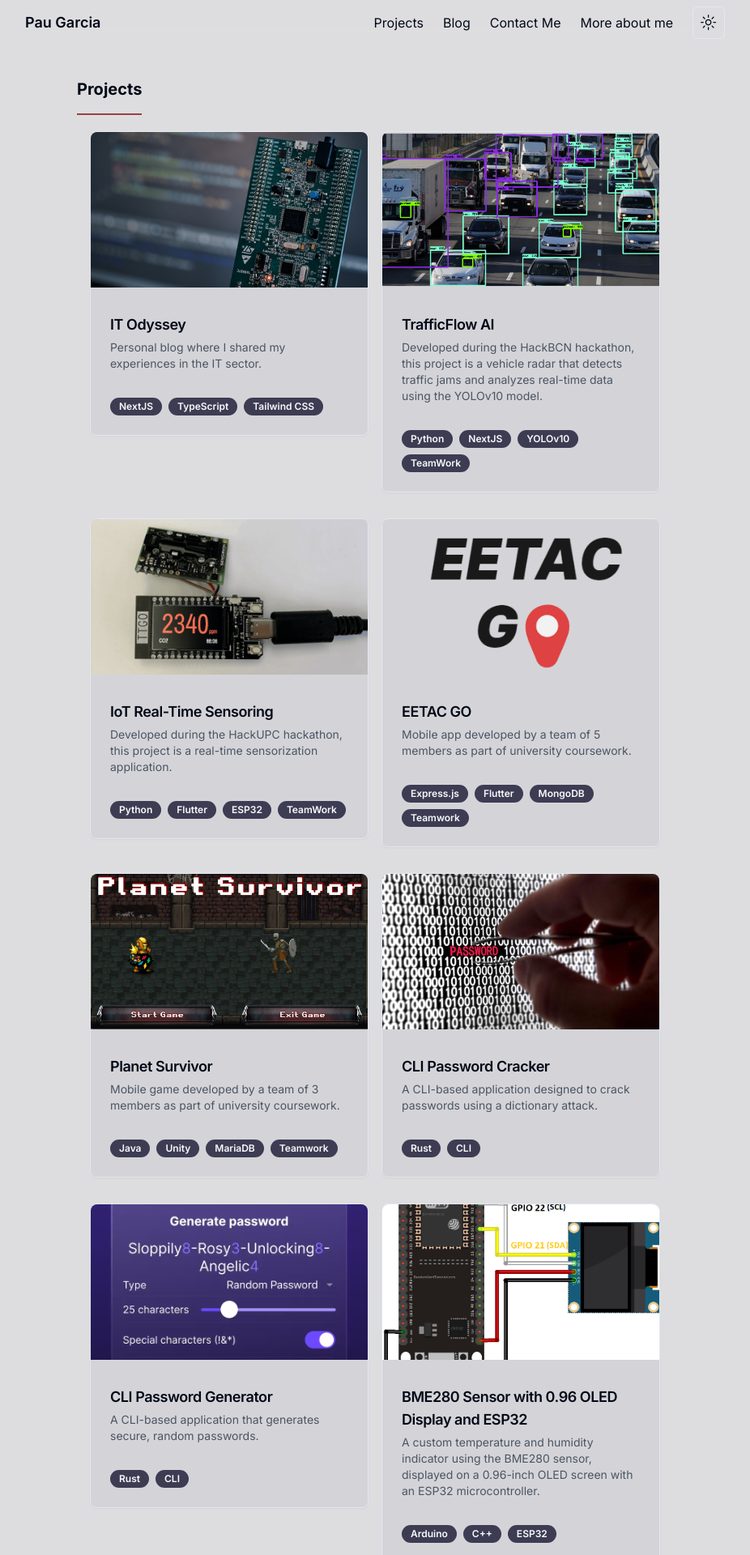
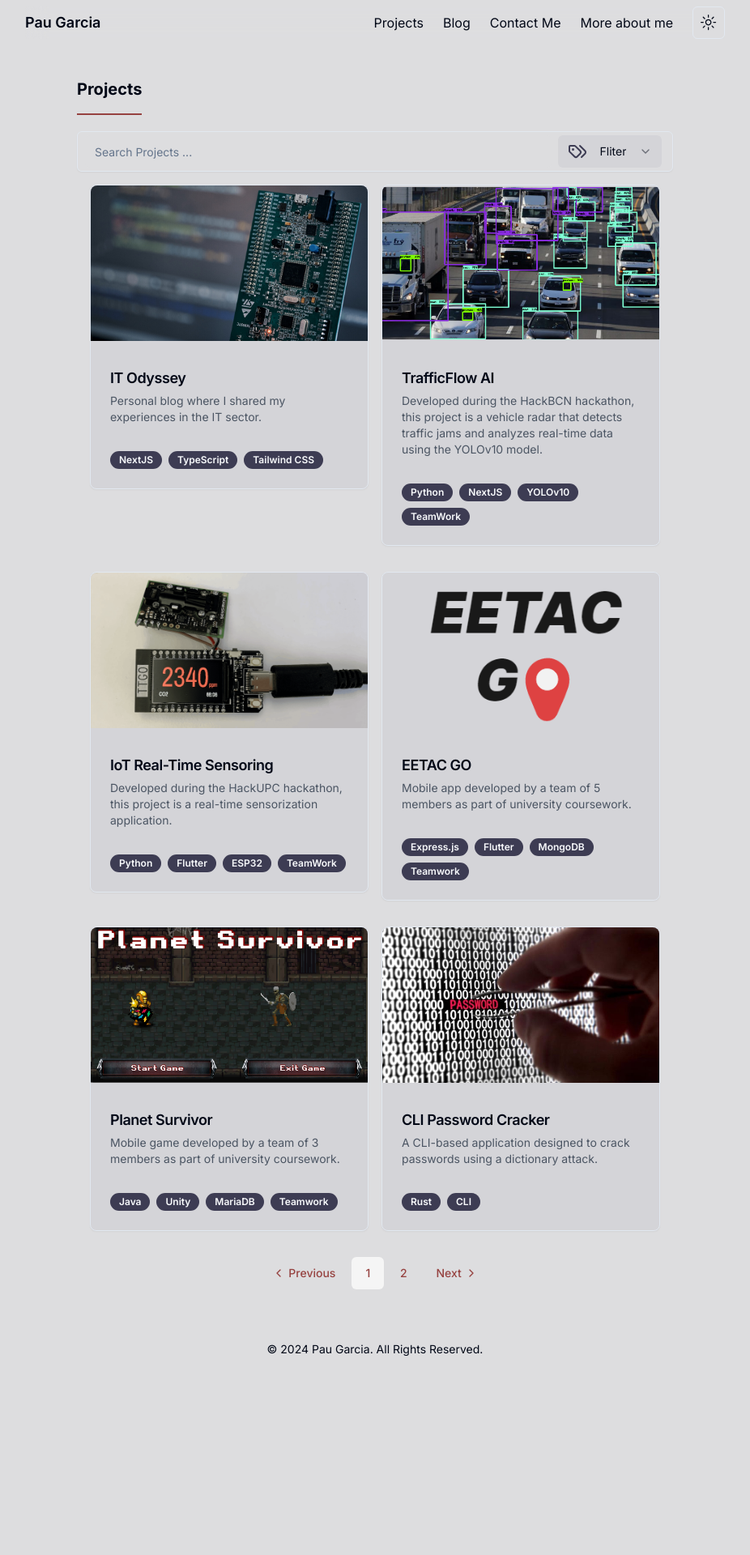
Before and after one commit to paugarcia32/paugarcia.dev, a Next.js app: page /projects in a window 1280 px wide. Shown: the top 1920 px of the page at 81% size, without its empty margins (177-1103 px from the left). After the commit the page ends 1700 px from the top, so only its background shows below. Built offline with nearby package versions, Linux system fonts and the light colour scheme.

Commit message:
new porojects landing

```diff
--- a/src/app/projects/page.tsx
+++ b/src/app/projects/page.tsx
@@ -1,19 +1,92 @@
 "use client";
 
+import React, { useState } from "react";
 import Layout from "@/components/Layout";
 import { Divider } from "@/components/Divider";
 import { ProjectCard } from "@/components/cards";
+import { projects as allProjects } from "@/data/projectsData";
+import { Input } from "@/components/ui/input";
+import {
+  Select,
+  SelectContent,
+  SelectItem,
+  SelectTrigger,
+  SelectValue,
+} from "@/components/ui/select";
+import { Tags } from "lucide-react";
 import Link from "next/link";
-import { projects } from "@/data/projectsData"; // Importa los proyectos
+import PaginationSection from "@/components/PaginationSection";
 
+const PAGE_SIZE = 6;
 export default function Projects() {
+  const [searchTerm, setSearchTerm] = useState("");
+  const [selectedTechnology, setSelectedTechnology] = useState<
+    string | undefined
+  >("");
+  const [currentPage, setCurrentPage] = useState(1);
+
+  const allTechnologies = Array.from(
+    new Set(allProjects.flatMap((project) => project.technologies)),
+  );
+
+  const handleTechnologyChange = (value: string) => {
+    setSelectedTechnology(value === "" ? undefined : value);
+  };
+
+  const filteredProjects = allProjects.filter((project) => {
+    const matchesSearchTerm =
+      project.name.toLowerCase().includes(searchTerm.toLowerCase()) ||
+      project.description.toLowerCase().includes(searchTerm.toLowerCase());
+
+    const matchesSelectedTechnology =
+      !selectedTechnology ||
+      selectedTechnology === "" ||
+      project.technologies.includes(selectedTechnology);
+
+    return matchesSearchTerm && matchesSelectedTechnology;
+  });
+
+  const indexOfLastProject = currentPage * PAGE_SIZE;
+  const indexOfFirstProject = indexOfLastProject - PAGE_SIZE;
+  const currentProjects = filteredProjects.slice(
+    indexOfFirstProject,
+    indexOfLastProject,
+  );
+  const totalPages = Math.ceil(filteredProjects.length / PAGE_SIZE);
+
   return (
     <main className="container mx-auto p-4">
       <Layout title="Projects">
         <h1 className="font-bold text-xl mb-4">Projects</h1>
         <Divider />
+        <div className="flex justify-center items-center mb-4 space-x-2 border rounded-md shadow-sm">
+          <Input
+            className="flex-grow max-w-xl border-none"
+            type="text"
+            placeholder="Search Projects ..."
+            onChange={(e) => setSearchTerm(e.target.value)}
+          />
+          <div className="m-1 pr-1">
+            <Select
+              value={selectedTechnology || ""}
+              onValueChange={handleTechnologyChange}
+            >
+              <SelectTrigger className="w-32 border-none dark:bg-zinc-900 bg-zinc-300 hover:bg-zinc-400 dark:hover:bg-zinc-800">
+                <Tags className="text-primary" />
+                <SelectValue placeholder="Fliter" />
+              </SelectTrigger>
+              <SelectContent>
+                {allTechnologies.map((technology) => (
+                  <SelectItem key={technology} value={technology}>
+                    {technology}
+                  </SelectItem>
+                ))}
+              </SelectContent>
+            </Select>
+          </div>
+        </div>
         <div className="grid grid-cols-1 sm:grid-cols-2 gap-4 m-4">
-          {projects.map((project, index) => (
+          {currentProjects.map((project, index) => (
             <div key={index} className="mb-4 w-full">
               <Link href={`/projects/${encodeURIComponent(project.name)}`}>
                 <ProjectCard
@@ -27,6 +100,14 @@ export default function Projects() {
             </div>
           ))}
         </div>
+        <div className="flex justify-center mb-6">
+          <PaginationSection
+            totalPosts={filteredProjects.length}
+            postsPerPage={PAGE_SIZE}
+            currentPage={currentPage}
+            setCurrentPage={setCurrentPage}
+          />
+        </div>
       </Layout>
     </main>
   );
--- a/src/components/TOC.tsx
+++ b/src/components/TOC.tsx
@@ -1,6 +1,7 @@
-'use client'
-import { useEffect, useState } from 'react';
-import { TOCIcon } from './icons';
+"use client";
+import { useEffect, useState } from "react";
+import { TOCIcon } from "./icons";
+import Link from "next/link";
 
 interface TOCItem {
   id: string;
@@ -12,14 +13,16 @@ const TOC = () => {
   const [tocItems, setTocItems] = useState<TOCItem[]>([]);
 
   useEffect(() => {
-    const headings = document.querySelectorAll('h2, h3, h4, h5, h6');
+    const headings = document.querySelectorAll("h2, h3, h4, h5, h6");
 
-    const tocItemsData: TOCItem[] = Array.from(headings).map((heading, index) => {
-      const headingId = `section-${index}`;
-      heading.setAttribute('id', headingId);
-      const level = parseInt(heading.tagName.charAt(1));
-      return { id: headingId, text: heading.textContent || '', level };
-    });
+    const tocItemsData: TOCItem[] = Array.from(headings).map(
+      (heading, index) => {
+        const headingId = `section-${index}`;
+        heading.setAttribute("id", headingId);
+        const level = parseInt(heading.tagName.charAt(1));
+        return { id: headingId, text: heading.textContent || "", level };
+      },
+    );
 
     setTocItems(tocItemsData);
   }, []);
@@ -27,19 +30,21 @@ const TOC = () => {
   const handleClick = (id: string) => {
     const heading = document.getElementById(id);
     if (heading) {
-      heading.scrollIntoView({ behavior: 'smooth' });
+      heading.scrollIntoView({ behavior: "smooth" });
     }
   };
 
   useEffect(() => {
-    const headings = document.querySelectorAll('h2, h3, h4, h5, h6');
+    const headings = document.querySelectorAll("h2, h3, h4, h5, h6");
     const observer = new MutationObserver(() => {
-      const tocItemsData: TOCItem[] = Array.from(headings).map((heading, index) => {
-        const headingId = `section-${index}`;
-        heading.setAttribute('id', headingId);
-        const level = parseInt(heading.tagName.charAt(1));
-        return { id: headingId, text: heading.textContent || '', level };
-      });
+      const tocItemsData: TOCItem[] = Array.from(headings).map(
+        (heading, index) => {
+          const headingId = `section-${index}`;
+          heading.setAttribute("id", headingId);
+          const level = parseInt(heading.tagName.charAt(1));
+          return { id: headingId, text: heading.textContent || "", level };
+        },
+      );
 
       setTocItems(tocItemsData);
     });
@@ -55,17 +60,20 @@ const TOC = () => {
 
   return (
     <div>
-      <div className='flex items-center'>
-        <div className='text-primary'>
+      <div className="flex items-center">
+        <div className="text-primary">
           <TOCIcon />
         </div>
-        <h1 className='text-xl ml-2 mb-1 font-bold font-title'>Contents</h1>
+        <h1 className="text-xl ml-2 mb-1 font-bold font-title">Contents</h1>
       </div>
-      <div id="toc-container" className='bg-background p-4 font-title'>
+      <div id="toc-container" className="bg-background p-4 font-title">
         <ul>
           {tocItems.map((item) => (
-            <li key={item.id} style={{ paddingLeft: `${(item.level - 2) * 10}px` }}>
-              <a
+            <li
+              key={item.id}
+              style={{ paddingLeft: `${(item.level - 2) * 10}px` }}
+            >
+              <Link
                 href={`#${item.id}`}
                 className={`block py-1 text-sm hover:underline text-accent`}
                 onClick={(e) => {
@@ -74,7 +82,7 @@ const TOC = () => {
                 }}
               >
                 {item.text}
-              </a>
+              </Link>
             </li>
           ))}
         </ul>
--- a/src/components/cards.tsx
+++ b/src/components/cards.tsx
@@ -73,7 +73,7 @@ export const PersonalCard: React.FC = () => {
 
 export const LinkedInCard: React.FC = () => {
   return (
-    <a
+    <Link
       href="https://www.linkedin.com/in/paugarcia32"
       target="_blank"
       rel="noopener noreferrer"
@@ -89,7 +89,7 @@ export const LinkedInCard: React.FC = () => {
           </CardDescription>
         </CardContent>
       </Card>
-    </a>
+    </Link>
   );
 };
 
@@ -106,14 +106,14 @@ export const GithubCard: React.FC = () => {
         </CardDescription>
       </CardContent>
       <CardFooter>
-        <a
+        <Link
           href="https://github.com/paugarcia32"
           target="_blank"
           rel="noopener noreferrer"
           className="text-blue-500 hover:underline"
         >
           paugarcia32
-        </a>
+        </Link>
       </CardFooter>
     </Card>
   );
@@ -123,7 +123,7 @@ export const InfoList: React.FC = () => {
   return (
     <ul className="list-none">
       <li className="">
-        <a
+        <Link
           href="https://www.linkedin.com/in/paugarcia32"
           target="_blank"
           rel="noopener noreferrer"
@@ -132,10 +132,10 @@ export const InfoList: React.FC = () => {
           <Button className="bg-background text-current">
             <Linkedin className="mr-2 h-4 w-4" /> @paugarcia32
           </Button>
-        </a>
+        </Link>
       </li>
       <li className="">
-        <a
+        <Link
           href="https://github.com/paugarcia32"
           target="_blank"
           rel="noopener noreferrer"
@@ -144,7 +144,7 @@ export const InfoList: React.FC = () => {
           <Button className="bg-background text-current">
             <Github className="mr-2 h-4 w-4" /> @paugarcia32
           </Button>
-        </a>
+        </Link>
       </li>
     </ul>
   );
--- a/src/components/footer.tsx
+++ b/src/components/footer.tsx
@@ -1,4 +1,6 @@
 // Footer.tsx
+
+import Link from "next/link";
 
 export default function Footer() {
   return (
@@ -6,12 +8,12 @@ export default function Footer() {
       <div className="text-sm m-2 text-center ">
         <p>
           © {new Date().getFullYear()}{" "}
-          <a
+          <Link
             href="/about"
             className="pointer hover:text-accent hover:underline"
           >
             Pau Garcia
-          </a>
+          </Link>
           . All Rights Reserved.
         </p>
       </div>
```
Also changed, not shown: src/components/ui/pagination.tsx (+22 -22 lines).
